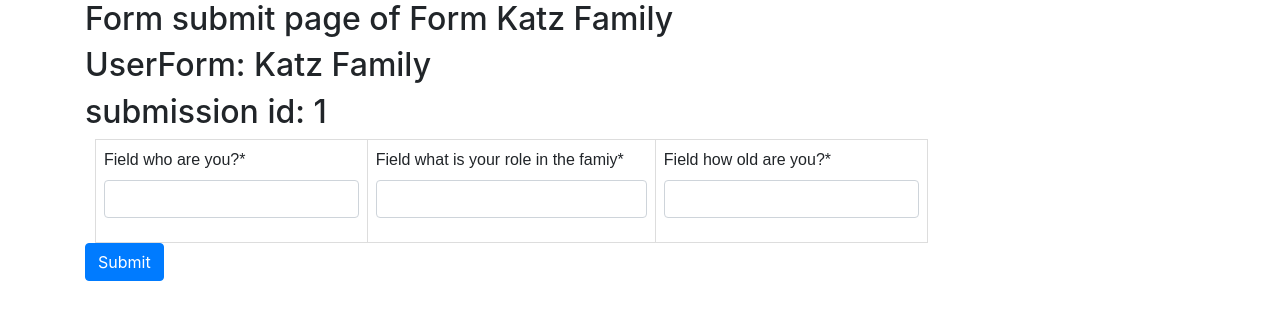
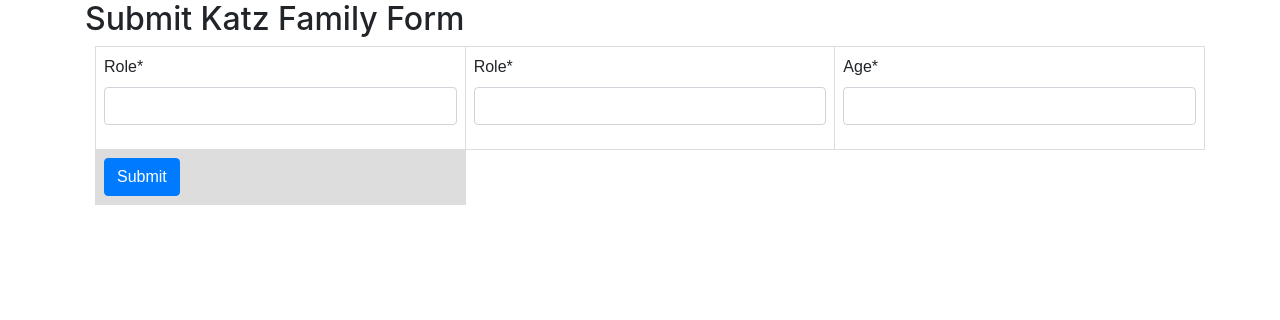
Before and after one commit to YardenKatz/form_builder, a Django app: page /form_builder/form_submit/18 in a window 1280 px wide. Shown: the part 56-376 px from the top of the page. Run offline with Django 3.2, Linux system fonts and the light colour scheme; data comes from the database, SQL or seed files in the repository; both versions use the stored data as it was after the commit; some libraries are stand-ins or nearby versions.

Commit message:
form_submissions view

```diff
--- a/form_creator/forms.py
+++ b/form_creator/forms.py
@@ -20,7 +20,7 @@ class FormFieldsForm(ModelForm):
 
 FormFieldFormSet = inlineformset_factory(
 	UserForm, FormField, extra=1, form=FormFieldsForm,
-	fields=['label', 'input_name', 'data_type'], can_delete=True,
+	fields=['input_name', 'label', 'data_type'], can_delete=True,
 	)
 
 
@@ -184,6 +184,7 @@ class SubmissionsForm(ModelForm):
 				self.initial[field_name] = json.loads(submissions[field.pk].data)
 			except IndexError:
 				self.initial[field_name] = ''
+			self.fields[field_name].label = field.label
 		self.initial['user_form'] = user_form
 
 	def clean(self):
--- a/form_creator/models.py
+++ b/form_creator/models.py
@@ -40,8 +40,8 @@ class FormField(models.Model):
 	form_id = models.ForeignKey(UserForm, related_name='has_fields',
 		on_delete=models.CASCADE)
 	# field_id = models.IntegerField()
+	input_name = models.CharField(max_length=30)
 	label = models.CharField(max_length=30)
-	input_name = models.CharField(max_length=30)
 	data_type = models.CharField(max_length=3, choices=FIELD_TYPES)
 	# data = models.TextField(blank=True)
 
@@ -66,8 +66,8 @@ class FieldSubmission(models.Model):
 	field_id = models.ForeignKey(FormField, on_delete=models.CASCADE)
 	data = models.TextField()
 
-	# def __str__(self):
-	# 	return self.field_id
+	def __str__(self):
+		return self.field_id.__str__
 
 #class FormWizard(forms.ModelForm):
 #	class Meta:
--- a/form_creator/templates/form_submissions.html
+++ b/form_creator/templates/form_submissions.html
@@ -1,10 +1,10 @@
 {% extends 'base.html' %}
 
 {% block title %}
-	{{ name }} submissions
+	{{ form_name }} submissions
 {% endblock title %}
 
 
 {% block content %}
-	<h2>Form submissions page of Form {{ name }}</h2>
+	<h2>Form Submissions Of {{ form_name }} Form </h2>
 {% endblock content %}
--- a/form_creator/templates/form_submit.html
+++ b/form_creator/templates/form_submit.html
@@ -1,59 +1,29 @@
-{% extends 'base.html' %}
+{% extends 'base.html' %} -->
 {% load crispy_forms_tags %}
-{% load staticfiles %}
+ {% load staticfiles %}
 
 {% block title %}
 	{{ name }} submit
 {% endblock title %}
 
-
 {% block content %}
-	<h2>Form submit page of Form {{ name }}</h2>
-	<h2>UserForm: {{ userform }} </h2>
-	<h2>submission id: {{ submission_id }}</h2>
+	<h2>Submit {{ userform.name }} Form</h2>
 
 	<form method="POST">
 		{% csrf_token %}
-
-	<table class="col-md-9" style="margin-left: 10px;">
+		<table class="col-md-15" style="margin-left: 10px;">
 			{{ formset.management_form|crispy }}
-
 			<tr>
 				{% for field in form.get_data_fields %}
-
-						<td>
-							<!-- {# Include the hidden fields in the form #}
-							{% if forloop.first %}
-								{% for hidden in form.hidden_fields %}
-									{{ hidden }}
-								{% endfor %}
-							{% endif %} -->
-							<!-- {{ field.errors.as_ul }} -->
-							{{ field|as_crispy_field }}
-						</td>
-
-						{% endfor %}
+					<td>{{ field|as_crispy_field }}</td>
+				{% endfor %}
 			</tr>
-
-			</table>
-<!--
-		<tr>
-			{% for field in form.get_data_fields %}
-				<th>{{ field.label }}</th>
-			{% endfor %}
-		</tr>
-		<tr>
-			{% for field in form.get_data_fields %}
-				<td>{{ field }}</td>
-			{% endfor %}
-		</tr> -->
-			<!-- TODO: change to correct label -->
-				<!-- {{ field.label_tag}}  -->
-			<!--	<td>{{ field }}</td> -->
-		<button type="submit" class="btn btn-primary">Submit</button>
+			<tr>
+				<td>
+					<button type="submit" class="btn btn-primary">Submit</button>
+				</td>
+			</tr>
+		</table>
 	</form>
 
-
-
-
 {% endblock content %}
--- a/form_creator/views.py
+++ b/form_creator/views.py
@@ -162,11 +162,25 @@ def form_submit(request, form_id):
 
 
 def form_submissions(request, form_id):
+	form_name = UserForm.objects.get(pk=form_id).name
+	fields = FormField.objects.filter(form_id=form_id)
+	submissions = Submissions.objects.filter(user_form=form_id)
+	# submission_fields = FieldSubmission.objects.filter(submission__user_form=form_id)
+	sumbission_fields_collection = []
+	for submission in submissions:
+	# 	i = 0
+		# fields_per_submission = {}
+		fields_per_submission = FieldSubmission.objects.filter(submission__user_form=form_id,
+			submission=submission).values()
+	# 	for field in fields:
+	# 		fields_per_submission[i] = field
+		sumbission_fields_collection.append(fields_per_submission)
 
 	context = {
-	# 	'userform': userform,
-	# 	'fields': fields,
-	# 	'submissions': submissions,
+		'form_name': form_name,
+		'fields': fields,
+		'submissions': submissions,
+		'submission_fields': sumbission_fields_collection
 	}
 
 	return render(request, 'form_submissions.html', context)
```
Also changed, not shown: db.sqlite3.
